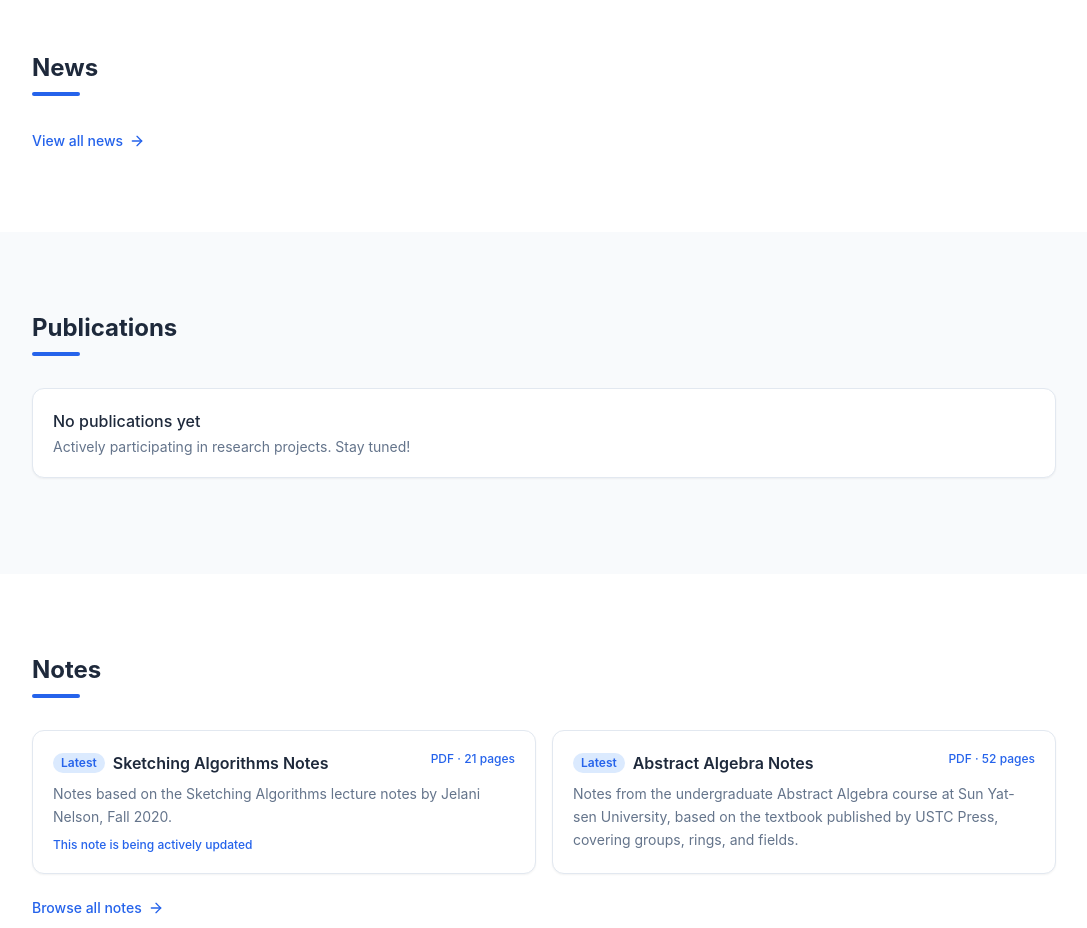
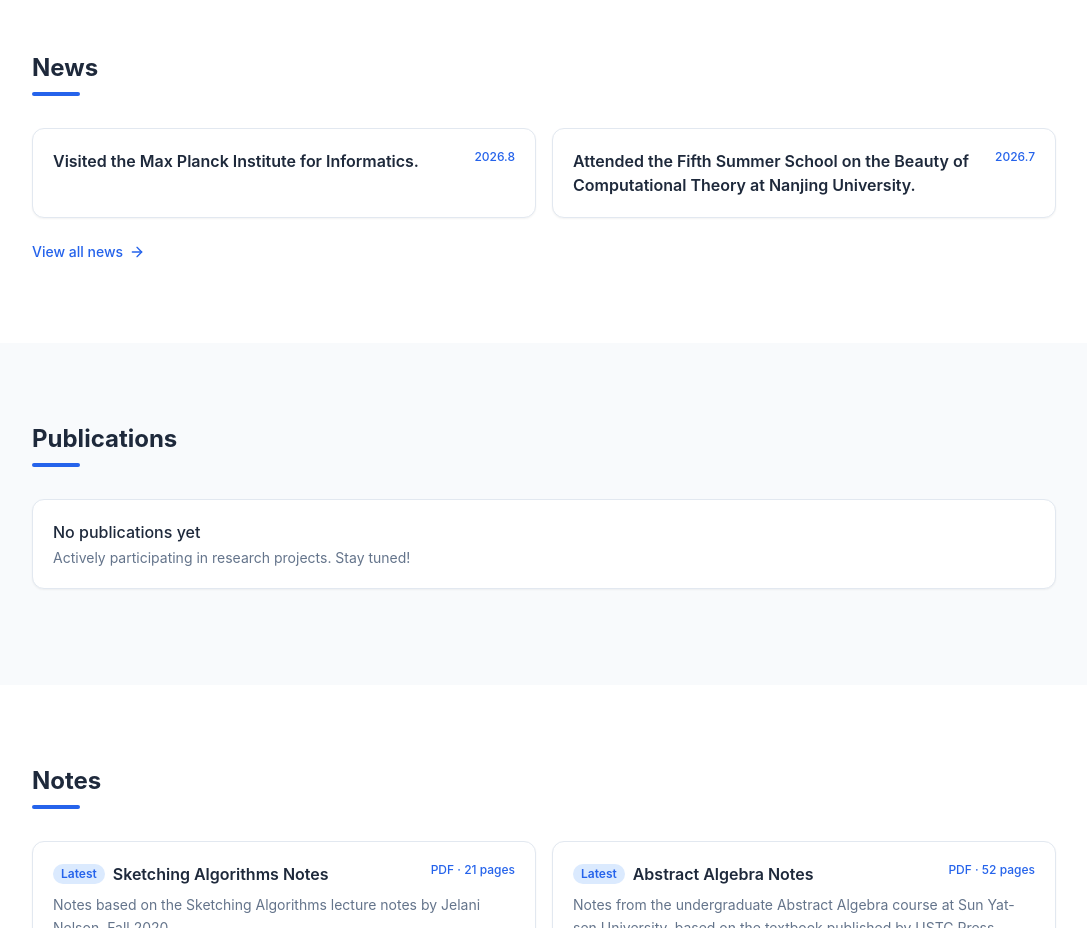
Before and after one commit to qishan-chen/qishan-chen.github.io, a Next.js app: page / in a window 1280 px wide. Shown: the part 1040-1968 px from the top of the page, without its empty margins (96-1183 px from the left). Built offline with nearby package versions, Linux system fonts and the light colour scheme.

Commit message:
Show latest news on homepage

```diff
--- a/src/app/page.tsx
+++ b/src/app/page.tsx
@@ -3,6 +3,7 @@
 import Link from "next/link";
 import { FadeIn } from "@/components/FadeIn";
 import { notes } from "@/data/notes";
+import { news } from "@/data/news";
 
 const publications = [
   {
@@ -107,10 +108,25 @@ export default function Home() {
             <h2 className="text-2xl font-bold mb-2">News</h2>
             <div className="w-12 h-1 bg-[var(--accent)] rounded mb-8" />
           </FadeIn>
-          <FadeIn delay={0.1}>
+          <div className="grid md:grid-cols-2 gap-4">
+            {news.slice(0, 2).map((item, i) => (
+              <FadeIn key={`${item.date}-${item.title}`} delay={0.1 + 0.1 * i}>
+                <Link
+                  href="/news"
+                  className="flex h-full flex-col rounded-xl border border-[var(--border)] bg-[var(--card)] p-5 shadow-sm transition-colors hover:border-[var(--accent)]"
+                >
+                  <div className="flex items-start justify-between gap-3">
+                    <h3 className="font-semibold">{item.title}</h3>
+                    <span className="shrink-0 text-xs font-medium text-[var(--accent)]">{item.date}</span>
+                  </div>
+                </Link>
+              </FadeIn>
+            ))}
+          </div>
+          <FadeIn delay={0.3}>
             <Link
               href="/news"
-              className="inline-flex items-center gap-1.5 text-sm font-medium text-[var(--accent)] hover:gap-2.5 transition-all"
+              className="mt-6 inline-flex items-center gap-1.5 text-sm font-medium text-[var(--accent)] hover:gap-2.5 transition-all"
             >
               View all news
               <svg xmlns="http://www.w3.org/2000/svg" width="16" height="16" viewBox="0 0 24 24" fill="none" stroke="currentColor" strokeWidth="2" strokeLinecap="round" strokeLinejoin="round"><line x1="5" y1="12" x2="19" y2="12" /><polyline points="12 5 19 12 12 19" /></svg>
```
